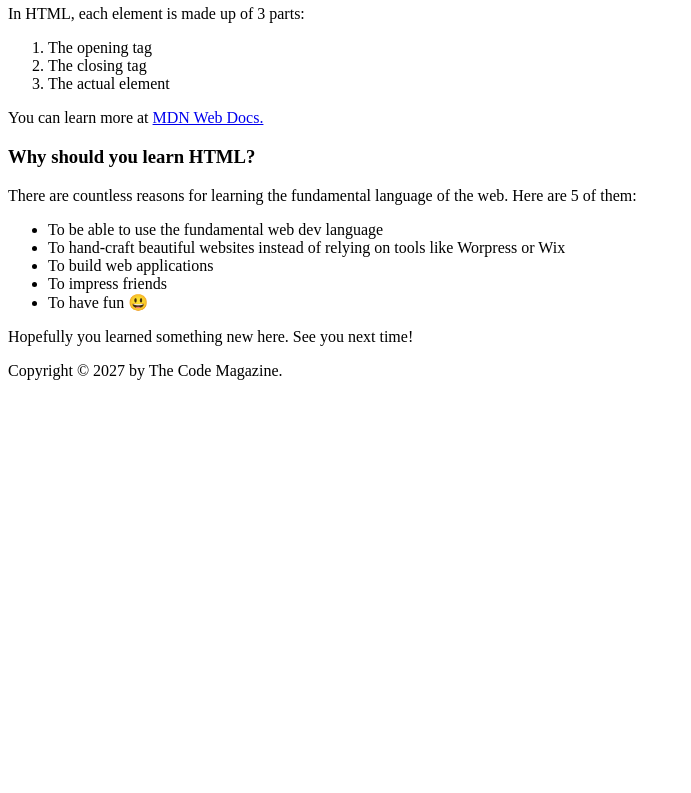
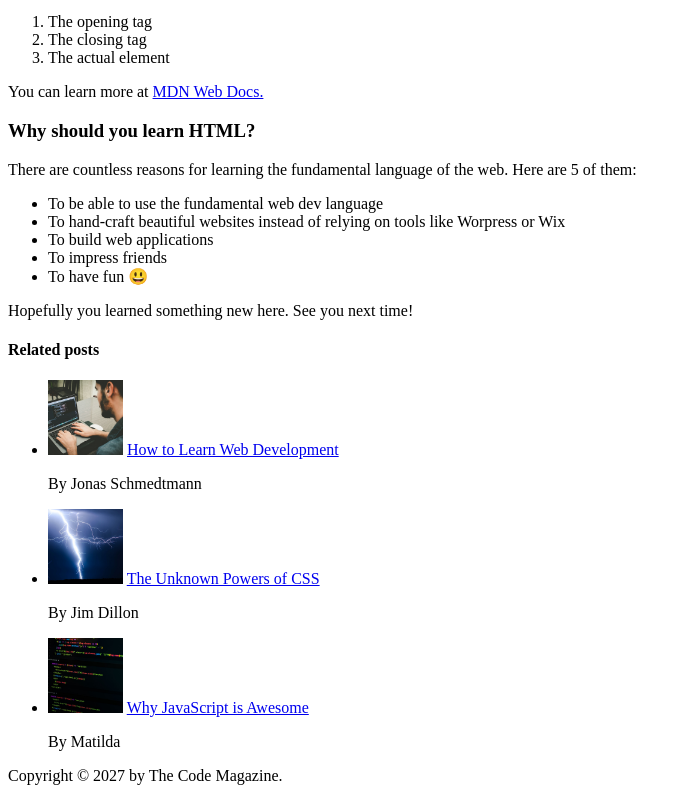
Before and after one commit to Kree3/web-dev-practice, a plain HTML site: page html/index.html in a window 1280 px wide. Shown: the part 690-1483 px from the top of the page, without its empty margins (0-691 px from the left). Before the commit the page ends 1078 px from the top, so only its background shows below. Drawn offline with Linux system fonts and the light colour scheme.

Commit message:
related section

```diff
--- a/html/index.html
+++ b/html/index.html
@@ -5,7 +5,6 @@
     <title>The Basic Language of the Web: HTML</title>
   </head>
 
-<>
   <header>
     <h1>📘 The Code Magazine</h1>
 
@@ -22,11 +21,11 @@
     <header>
       <h2>The Basic Language of the Web: HTML</h2>
 
-      <img src=laura-jones.jpg alt= "woman with a hat" width = "50" height = "50"/>
+      <img src=img/laura-jones.jpg alt= "woman with a hat" width = "50" height = "50"/>
 
       <p>Posted by <strong>Laura Jones</strong> on Monday, June 21st 2027</p>
 
-      <img src="post-img.jpg" alt="HTML code on a screen" width="500" height="200"/>
+      <img src="img/post-img.jpg" alt="HTML code on a screen" width="500" height="200"/>
     </header>
 
     <p>All modern websites and web applications are built using three <em>fundamental</em> technologies: HTML, CSS and JavaScript. These are the languages of the web.</p>
@@ -62,6 +61,35 @@
     <p>Hopefully you learned something new here. See you next time!</p>
   </article>
 
+  <aside>
+    <h4>Related posts</h4>
+    <ul>
+      <li>
+        <img src="img/related-1.jpg" alt="Man typing on laptop" width="75" height="75"/>
+        <a href="index.html" target = "_blank">How to Learn Web Development</a>
+        <br>
+        <p>By Jonas Schmedtmann</p>
+      </li>
+    </ul>
+    <ul>
+      <li>
+        <img src="img/related-2.jpg" alt="Lightnight Storm" width="75" height="75"/>
+        <a href="index.html" target = "_blank">The Unknown Powers of CSS</a>
+        <br>
+        <p>By Jim Dillon</p>
+      </li>
+    </ul>
+    <ul>
+      <li>
+        <img src="img/related-3.jpg" alt="lines of code" width="75" height="75"/>
+        <a href="index.html" target = "_blank">Why JavaScript is Awesome</a>
+        <br>
+        <p>By Matilda</p>
+      </li>
+    </ul>
+
+  </aside>
+
   <footer>
     Copyright &copy; 2027 by The Code Magazine.
   </footer>
```
Also changed, not shown: html/img/challenges.jpg (renamed from html/challenges.jpg), html/img/laura-jones.jpg (renamed from html/laura-jones.jpg), html/img/post-img.jpg (renamed from html/post-img.jpg), html/img/related-1.jpg (renamed from html/related-1.jpg), html/img/related-2.jpg (renamed from html/related-2.jpg), html/img/related-3.jpg (renamed from html/related-3.jpg).
